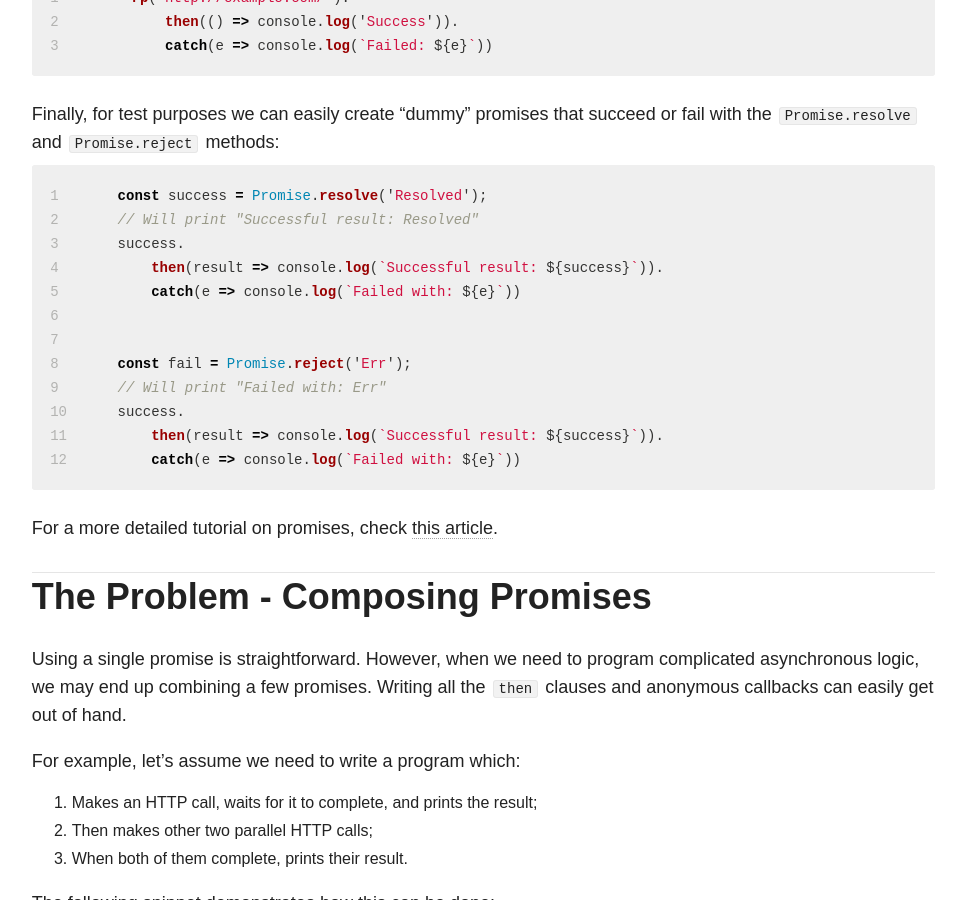
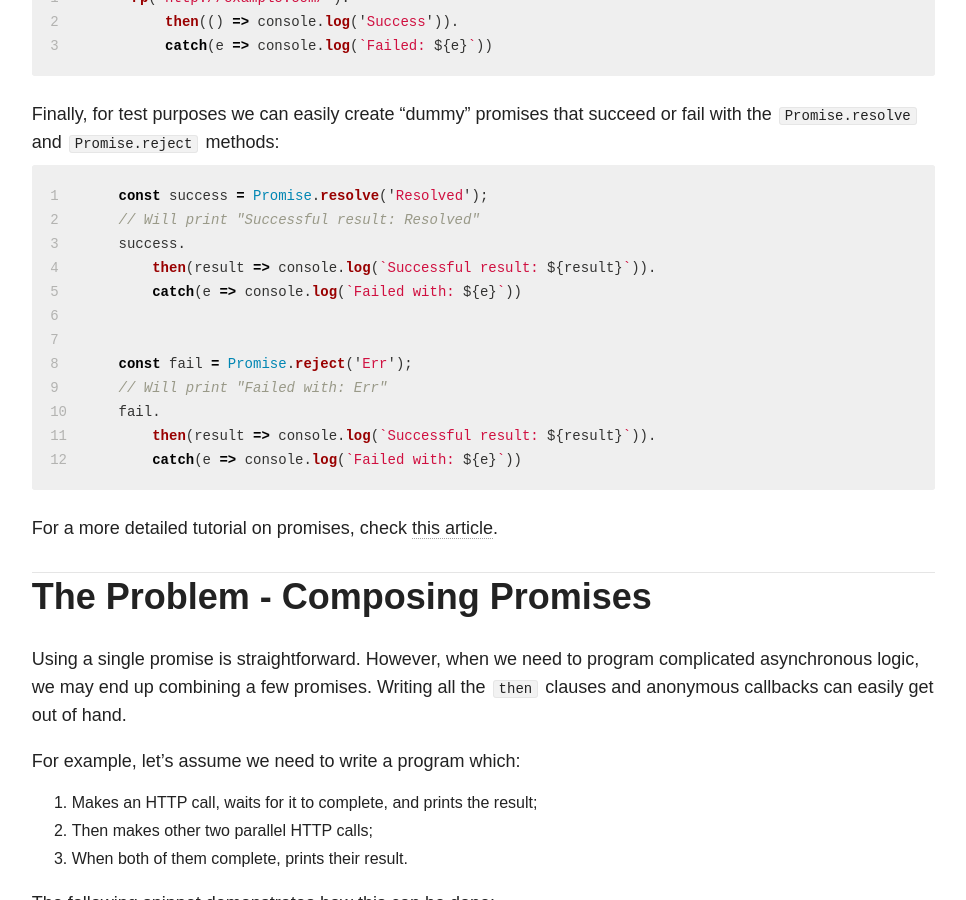
Before and after one commit to nikolayg/nikgrozev-website, a Jekyll site: the page built from _posts/blog/2017-10-01-async-await.md, in a window 1280 px wide and 900 px high, scrolled down 2699 px. Shown: the whole window, without its empty margins (279-1245 px from the left). Built offline with Jekyll 4.4.1, drawn with Linux system fonts in a browser that asks for light colours; nearby versions of some CDN libraries; comment, search, counter and statistics services are not loaded.

Commit message:
Fixed typos in example.

````diff
--- a/_posts/blog/2017-10-01-async-await.md
+++ b/_posts/blog/2017-10-01-async-await.md
@@ -129,14 +129,14 @@ with the `Promise.resolve` and `Promise.reject` methods:
 const success = Promise.resolve('Resolved');
 // Will print "Successful result: Resolved"
 success.
-    then(result => console.log(`Successful result: ${success}`)).
+    then(result => console.log(`Successful result: ${result}`)).
     catch(e => console.log(`Failed with: ${e}`))
 
 
 const fail = Promise.reject('Err');
 // Will print "Failed with: Err"
-success.
-    then(result => console.log(`Successful result: ${success}`)).
+fail.
+    then(result => console.log(`Successful result: ${result}`)).
     catch(e => console.log(`Failed with: ${e}`))
 ```
 
````
